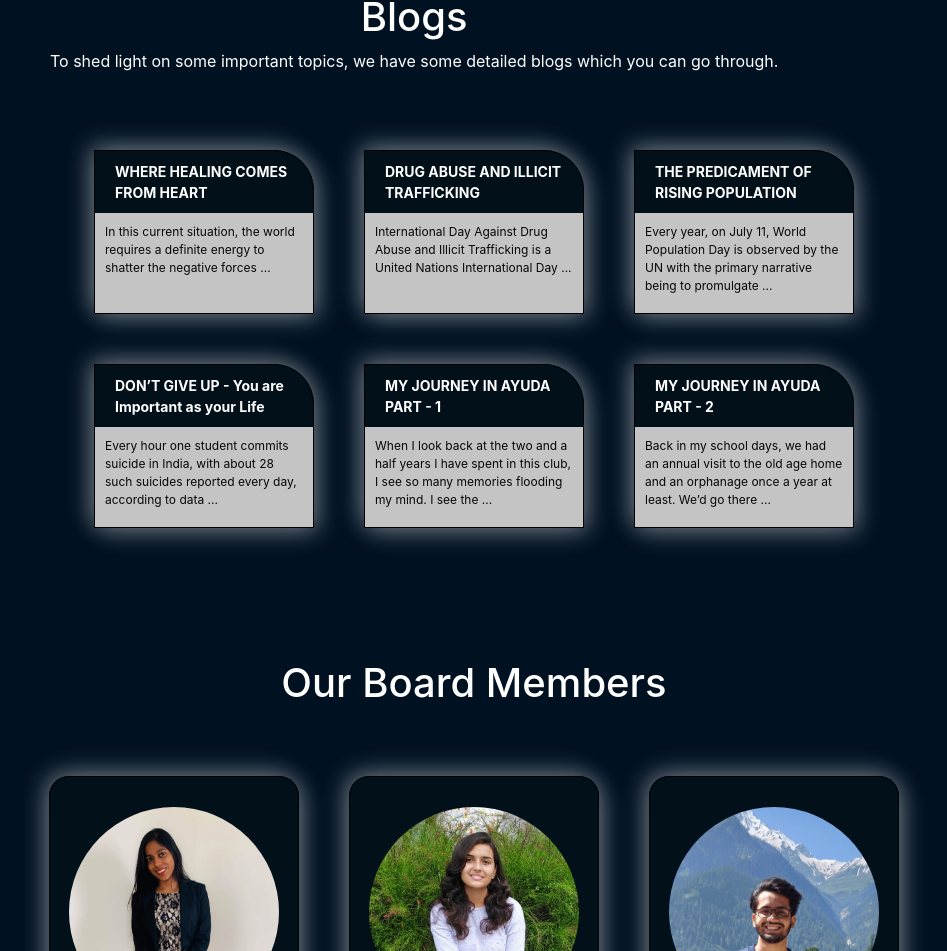
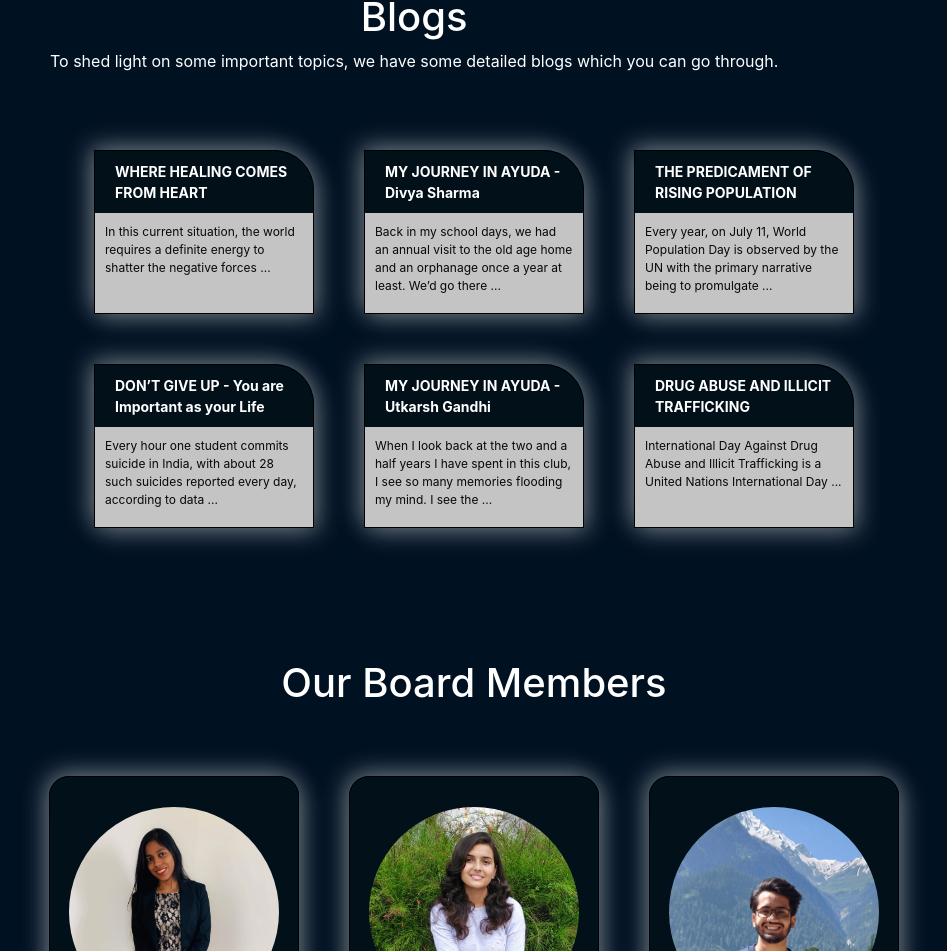
Before and after one commit to ayuda-ngo/website, a React (Create React App) app: page / in a window 1280 px wide. Shown: the part 3721-4672 px from the top of the page, without its empty margins (166-1113 px from the left). Built offline with nearby package versions, Linux system fonts and the light colour scheme; a web font is replaced by a local one.

Commit message:
🔧 Fixed Blogs position

```diff
--- a/src/information.js
+++ b/src/information.js
@@ -57,11 +57,10 @@ const blogSection = {
     },
     {
       id: 2,
-      url:
-        "https://medium.com/@ngoayuda/drug-abuse-and-illicit-trafficking-424d4e144c45",
-      title: "DRUG ABUSE AND ILLICIT TRAFFICKING",
+      url: "https://medium.com/@ngoayuda/my-journey-in-ayuda-2-12845c62e256",
+      title: "MY JOURNEY IN AYUDA - Divya Sharma",
       text:
-        "International Day Against Drug Abuse and Illicit Trafficking is a United Nations International Day ...",
+        "Back in my school days, we had an annual visit to the old age home and an orphanage once a year at least. We’d go there ...",
     },
     {
       id: 3,
@@ -82,16 +81,17 @@ const blogSection = {
     {
       id: 5,
       url: "https://medium.com/@ngoayuda/my-journey-in-ayuda-981d2b56ae9e",
-      title: "MY JOURNEY IN AYUDA PART - 1",
+      title: "MY JOURNEY IN AYUDA - Utkarsh Gandhi",
       text:
         "When I look back at the two and a half years I have spent in this club, I see so many memories flooding my mind. I see the ...",
     },
     {
       id: 6,
-      url: "https://medium.com/@ngoayuda/my-journey-in-ayuda-2-12845c62e256",
-      title: "MY JOURNEY IN AYUDA PART - 2",
+      url:
+        "https://medium.com/@ngoayuda/drug-abuse-and-illicit-trafficking-424d4e144c45",
+      title: "DRUG ABUSE AND ILLICIT TRAFFICKING",
       text:
-        "Back in my school days, we had an annual visit to the old age home and an orphanage once a year at least. We’d go there ...",
+        "International Day Against Drug Abuse and Illicit Trafficking is a United Nations International Day ...",
     },
   ],
 };
```
